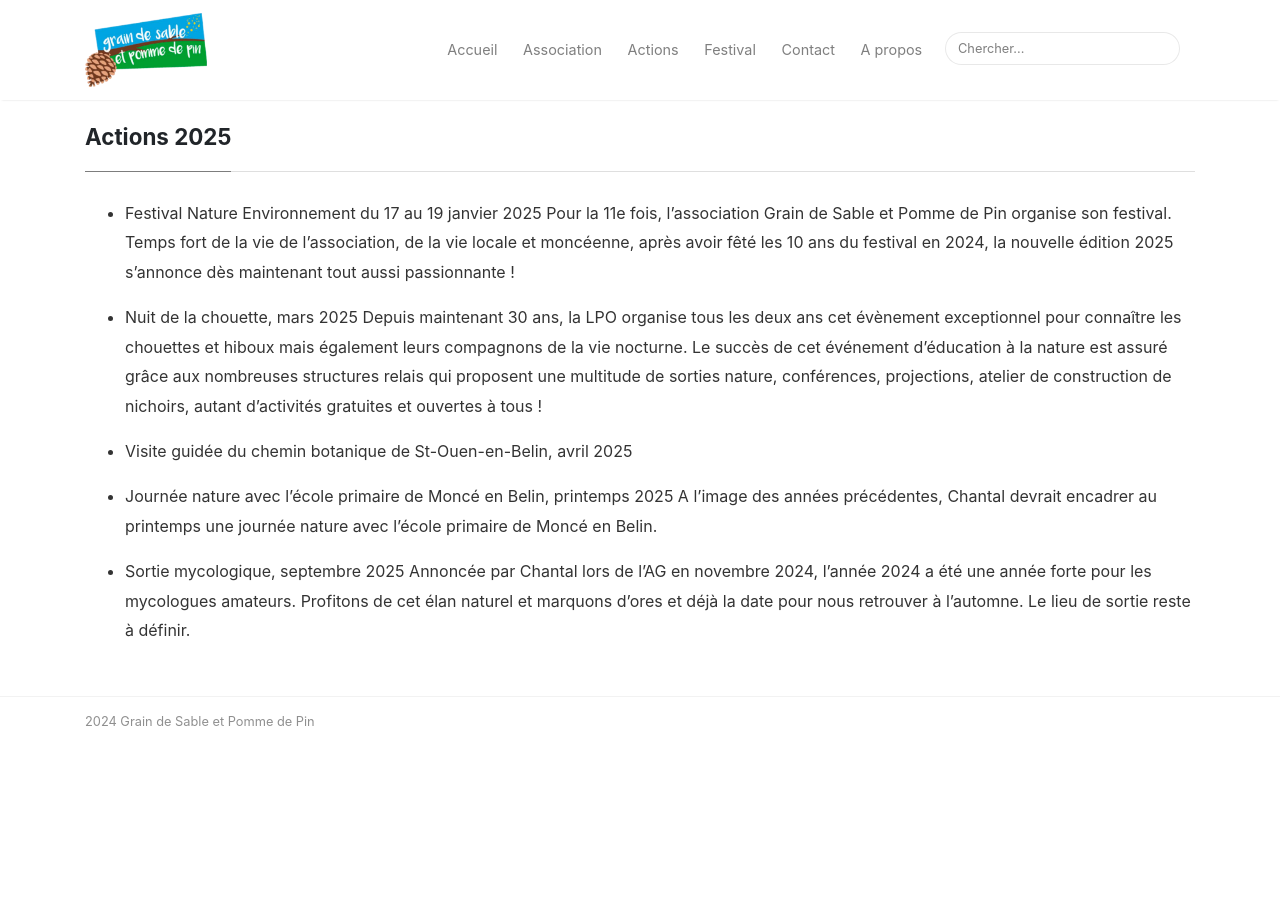
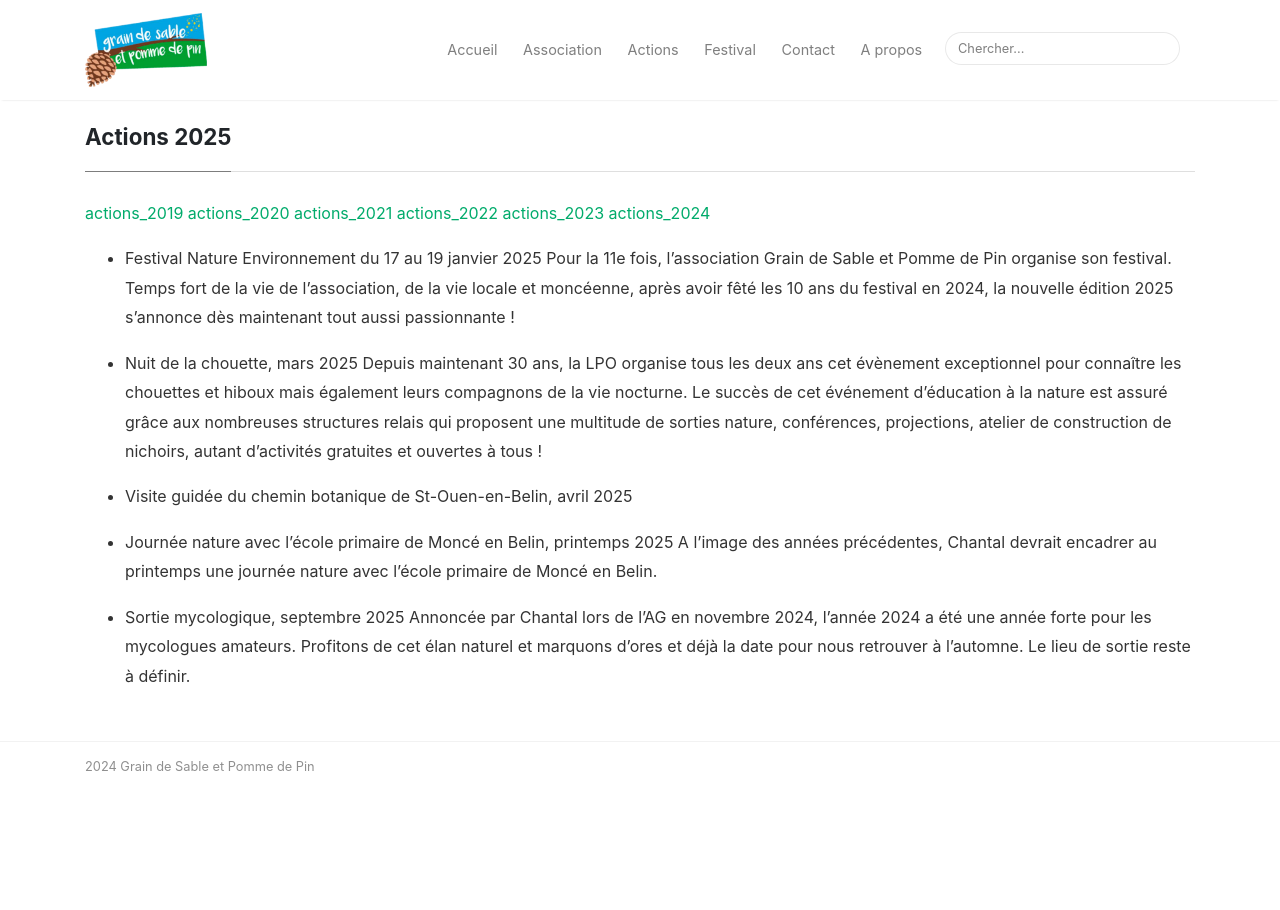
Before and after one commit to grain-de-sable-et-pomme-de-pin/grain-de-sable-et-pomme-de-pin.github.io, a Jekyll site: the page built from _pages/actions_2025.md, in a window 1280 px wide. Built offline with Jekyll 4.4.1, drawn with Linux system fonts in a browser that asks for light colours; nearby versions of some CDN libraries.

Commit message:
Update actions_2025.md

```diff
--- a/_pages/actions_2025.md
+++ b/_pages/actions_2025.md
@@ -4,6 +4,8 @@ title: Actions 2025
 permalink: /actions_2025
 comments: false
 ---
+
+[actions_2019](Actions 2019) [actions_2020](Actions 2020) [actions_2021](Actions 2021) [actions_2022](Actions 2022) [actions_2023](Actions 2023) [actions_2024](Actions 2024)
 
 - Festival Nature Environnement du 17 au 19 janvier 2025
   Pour la 11e fois, l'association Grain de Sable et Pomme de Pin organise son festival. Temps fort de la vie de l'association, de la vie locale et moncéenne, après avoir fêté les 10 ans du festival en 2024, la nouvelle édition 2025 s'annonce dès maintenant tout aussi passionnante !
```
